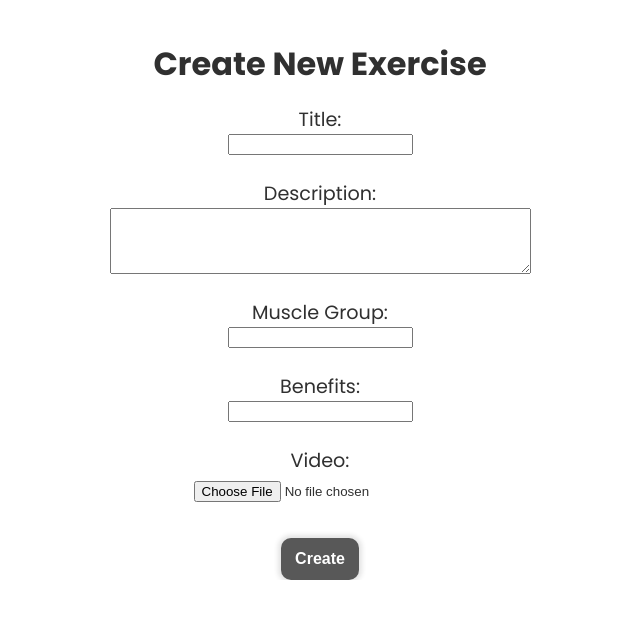
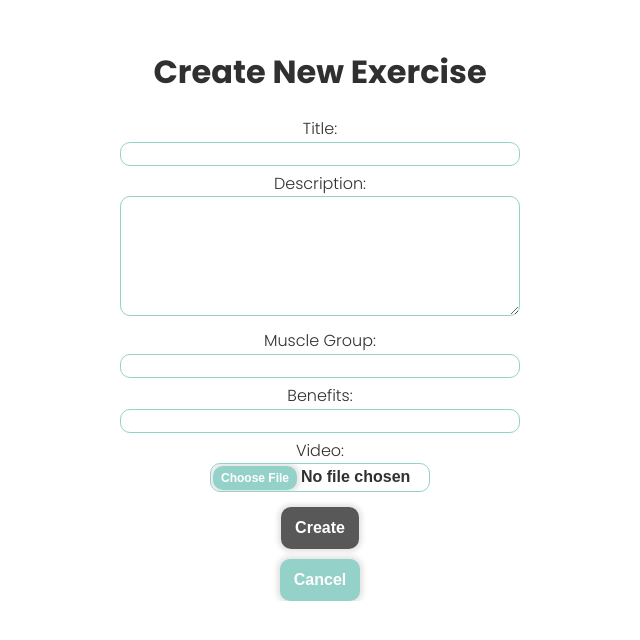
Before and after one commit to massimobergamin/RemoteTrainerFrontend, a Next.js app in the folder fitome/: page /trainer/exercises/create in a window 1280 px wide. Shown: the top 640 px of the page, without its empty margins (320-960 px from the left). Built offline with nearby package versions, Linux system fonts and the light colour scheme; no server answers.

Commit message:
create exercises styling

```diff
--- a/fitome/components/uploadVideoForm.js
+++ b/fitome/components/uploadVideoForm.js
@@ -29,7 +29,7 @@ function UploadVideoForm({ setMedia }) {
     return (
         <div>
             <form>
-                <input type="file" onChange={handleChange}/>
+                <input style={{height: "1.82rem", width: "220px", padding: "2px 2px"}} type="file" onChange={handleChange}/>
                 <div >
                 {(file && !url) && <h5>Uploading {file.name}...</h5>}
                 {url &&
--- a/fitome/pages/trainer/exercises/create.js
+++ b/fitome/pages/trainer/exercises/create.js
@@ -36,16 +36,17 @@ const CreateExercise = () => {
     <div>
       <WorkoutsExercisesBar></WorkoutsExercisesBar>
       <div className="pageContainer">
-        <h1>Create New Exercise</h1>
-        <form className="workoutsExercises_form">
-          <label className="workoutsExercises_field" htmlFor="title">Title:
+        <div className="createprofile_wrapper">
+          <div className="page_title">Create New Exercise</div>
+          <form className="createprofile_form">
+            <label htmlFor="title">Title: <br/>
               <input type="text" onChange={(e) => setFormState({...formState, title: e.target.value})}/>
             </label>
-          <label className="workoutsExercises_field" htmlFor="description">Description:
-            <textarea name="description" rows="4" cols="50" onChange={(e) => setFormState({...formState, description: e.target.value})}></textarea>
+            <label htmlFor="description">Description: <br/>
+              <textarea name="description" rows="4" cols="50" style={{width: "70vw", height: "15vh"}} onChange={(e) => setFormState({...formState, description: e.target.value})}></textarea>
             {console.log('formState', formState)}
             </label>
-          <label className="workoutsExercises_field" htmlFor="muscleGroup">Muscle Group:
+            <label htmlFor="muscleGroup">Muscle Group: <br/>
               <input type="text" list="muscleGroups" onChange={(e) => setFormState({...formState, muscle_group: e.target.value.toLowerCase()})}/>
               <datalist id="muscleGroups">
                 <option>Arms</option>
@@ -56,14 +57,19 @@ const CreateExercise = () => {
                 <option>Shoulders</option>
               </datalist>
             </label>
-          <label className="workoutsExercises_field" htmlFor="benefits">Benefits:
+            <label htmlFor="benefits">Benefits: <br/>
               <input type="text" onChange={(e) => setFormState({...formState, benefits: e.target.value})}/>
             </label>
-          <label className="workoutsExercises_field" htmlFor="video">Video:
+            <label htmlFor="video">Video: <br/>
               <UploadVideoForm setMedia={setMedia}></UploadVideoForm>
             </label>
           </form>
             <button className="button" onClick={handleSubmit} disabled={formState.title===""||formState.description===""||formState.muscle_group===""||media==='uploading'}>Create</button>
+            <br/>
+            <button className="button" onClick={() => {
+              router.push('/trainer/exercises');
+            }}>Cancel</button>
+        </div>
       </div>
       {/* <NavigationTrainer></NavigationTrainer> */}
     </div>
--- a/fitome/pages/trainer/session/create.js
+++ b/fitome/pages/trainer/session/create.js
@@ -131,6 +131,10 @@ function create() {
                 <div>
                     <button type="submit" className="button"
                     disabled={ Object.keys(formState.client).length===0 || formState.startDate==="" || formState.endDate===""}>Create Session</button>
+                    <br/>
+                    <button className="button" onClick={() => {
+                        router.push('/session');
+                        }}>Cancel</button>
                 </div>
                 </form>
             </div>
--- a/fitome/styles/buttons.css
+++ b/fitome/styles/buttons.css
@@ -45,3 +45,14 @@
     border-radius: 10px;
     color: grey
 }
+
+::-webkit-file-upload-button {
+    background-color: var(--primary);
+    font-weight: 700;
+    padding: 5px 8px;
+    font-size: 0.75rem;
+    border: 0;
+    border-radius: 10px;
+    color: white;
+    box-shadow:0 0 5px 3px rgba(0, 0, 0, 0.11);
+}
--- a/fitome/styles/profile.css
+++ b/fitome/styles/profile.css
@@ -73,7 +73,7 @@
   font-weight: 300;
 }
 
-.createprofile_form input {
+.createprofile_form input, textarea {
     border-radius: 10px;
     color: var(--fontColor);
     font-weight: 700;
```
Lines whose indentation alone changed are shown as unchanged.
